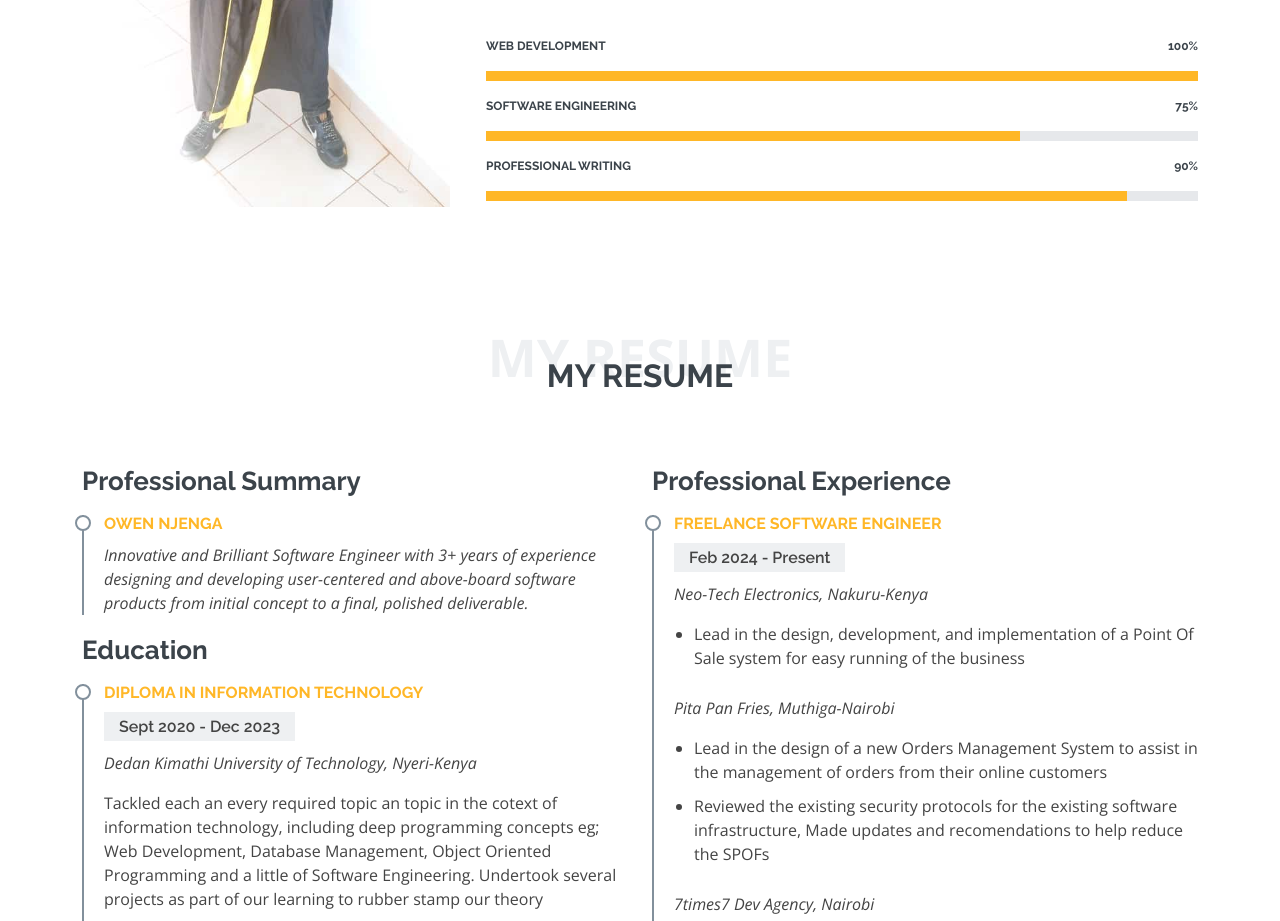
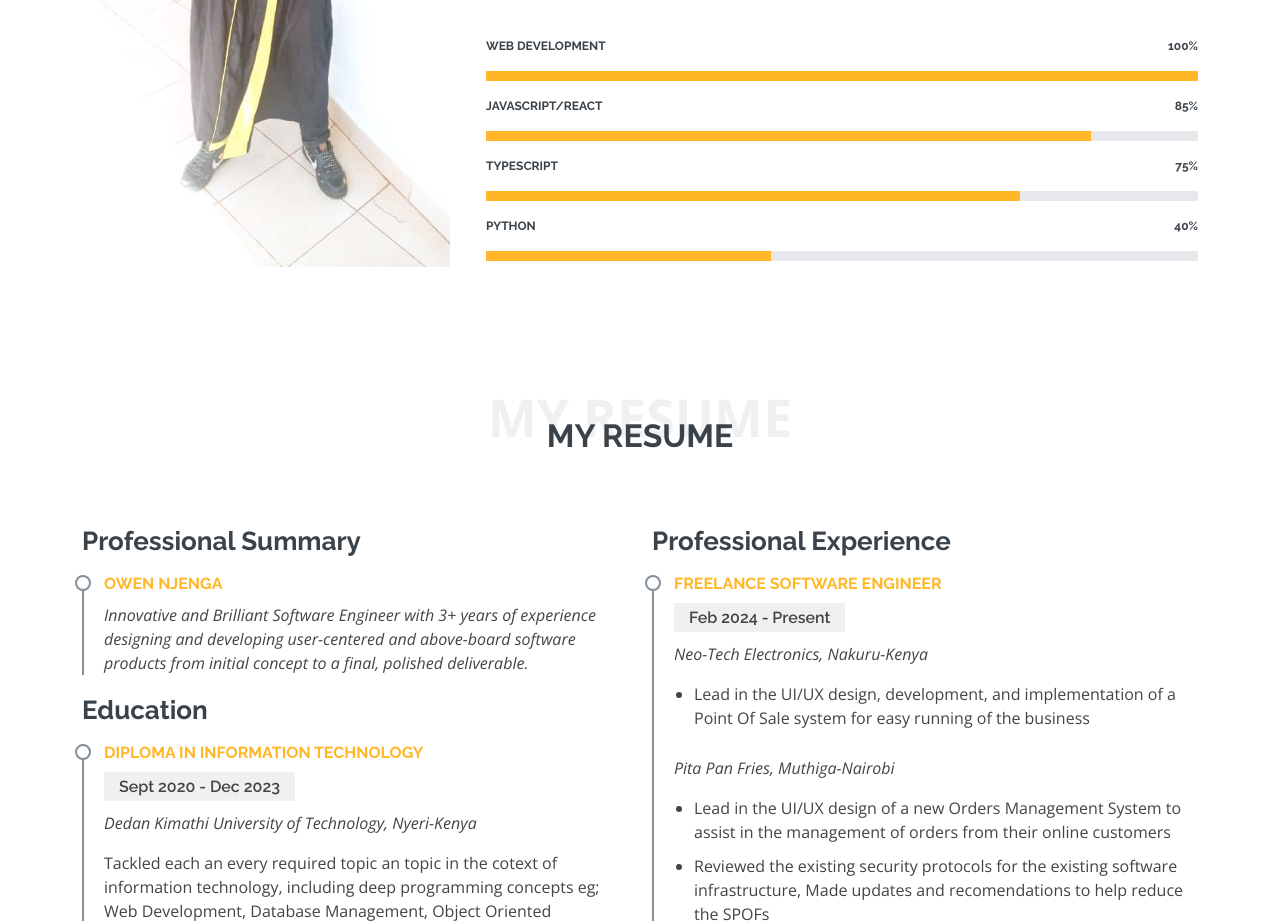
Before and after one commit to ogitau/My-Portfolio-website, a plain HTML site: page index.html in a window 1280 px wide. Shown: the part 1383-2304 px from the top of the page. Drawn offline with nearby package versions, Linux system fonts and the light colour scheme.

Commit message:
fix the minor errors

```diff
--- a/index.html
+++ b/index.html
@@ -132,16 +132,23 @@
               </div>
 
               <div class="progress">
-                <span class="skill">Software Engineering <i class="val">75%</i></span>
+                <span class="skill">JavaScript/React <i class="val">85%</i></span>
+                <div class="progress-bar-wrap">
+                  <div class="progress-bar" role="progressbar" aria-valuenow="85" aria-valuemin="0" aria-valuemax="100"></div>
+                </div>
+              </div>
+
+              <div class="progress">
+                <span class="skill">TypeScript <i class="val">75%</i></span>
                 <div class="progress-bar-wrap">
                   <div class="progress-bar" role="progressbar" aria-valuenow="75" aria-valuemin="0" aria-valuemax="100"></div>
                 </div>
               </div>
 
               <div class="progress">
-                <span class="skill">Professional Writing <i class="val">90%</i></span>
+                <span class="skill">Python <i class="val">40%</i></span>
                 <div class="progress-bar-wrap">
-                  <div class="progress-bar" role="progressbar" aria-valuenow="90" aria-valuemin="0" aria-valuemax="100"></div>
+                  <div class="progress-bar" role="progressbar" aria-valuenow="40" aria-valuemin="0" aria-valuemax="100"></div>
                 </div>
               </div>
             </div>
@@ -194,14 +201,14 @@
               <p><em>Neo-Tech Electronics, Nakuru-Kenya</em></p>
               <p>
               <ul>
-                <li>Lead in the design, development, and implementation of a Point Of Sale system for easy running  of the business</li>
+                <li>Lead in the  UI/UX design, development, and implementation of a Point Of Sale system for easy running  of the business</li>
 
 
               </ul>
               <p><em>Pita Pan Fries, Muthiga-Nairobi</em></p>
               <p>
                 <ul>
-                  <li>Lead in the design of a new Orders Management System to assist in the management of orders from their online customers </li>
+                  <li>Lead in the UI/UX design of a new Orders Management System to assist in the management of orders from their online customers </li>
                   <li>Reviewed the existing security protocols for the existing software infrastructure, Made updates and recomendations to help reduce the SPOFs </li>
 
                 </ul>
@@ -209,7 +216,7 @@
               <p><em>7times7 Dev Agency, Nairobi</em></p>
               <p>
                 <ul>
-                  <li>Lead in the development of a new admin/Adviser portal for Old Mutual Bank to help manage their insurance clients and provide them with the best services </li>
+                  <li>Lead in the UI/UX development and implementation as per the provided figma designs of a new admin/Adviser portal for Old Mutual Bank to help manage their insurance clients and provide them with the best services </li>
 
 
                 </ul>
@@ -513,7 +520,7 @@
           <div class="col-lg-3 col-md-6 mt-4 mt-lg-0">
             <div class="box">
               <span class="advanced">Advanced</span>
-              <h3>Ultimate</h3>
+              <h3>Ultimate/Engineer</h3>
               <h4><sup>$</sup>18<span> / hour</span></h4>
               <ul>
                 <li>Development</li>
@@ -591,16 +598,15 @@
         <a href="https://x.com/Owen_Gitau8" class="twitter"><i class="bx bxl-twitter"></i></a>
         <a href="https://www.facebook.com/halimon.fantos" class="facebook"><i class="bx bxl-facebook"></i></a>
         <a href="https://www.instagram.com/halimonfantos/" class="instagram"><i class="bx bxl-instagram"></i></a>
-        <a href="https://www.linkedin.com/in/owen-njenga-002663265/" class="google-plus"><i class="bx bxl-skype"></i></a>
         <a href="https://www.linkedin.com/in/owen-njenga-002663265/" class="linkedin"><i class="bx bxl-linkedin"></i></a>
         <a href="https://github.com/ogitau" class="github"><i class="bx bxl-github"></i></a>
         <a href="https://wa.me/254113057490" class="whatsapp"><i class="bx bxl-whatsapp"></i></a>
       </div>
       <div class="copyright">
-        &copy; Copyright <strong><span>Laura</span></strong>. All Rights Reserved
+        &copy; Copyright <strong><span>Owen Njenga</span></strong>. All Rights Reserved
       </div>
       <div class="credits">
-        Designed by <a href="https://bootstrapmade.com/"></a>BootstrapMade</a>
+        Designed by <a href="https://github.com/ogitau">Owen Njenga</a>
       </div>
     </div>
   </footer><!-- End Footer -->
```
